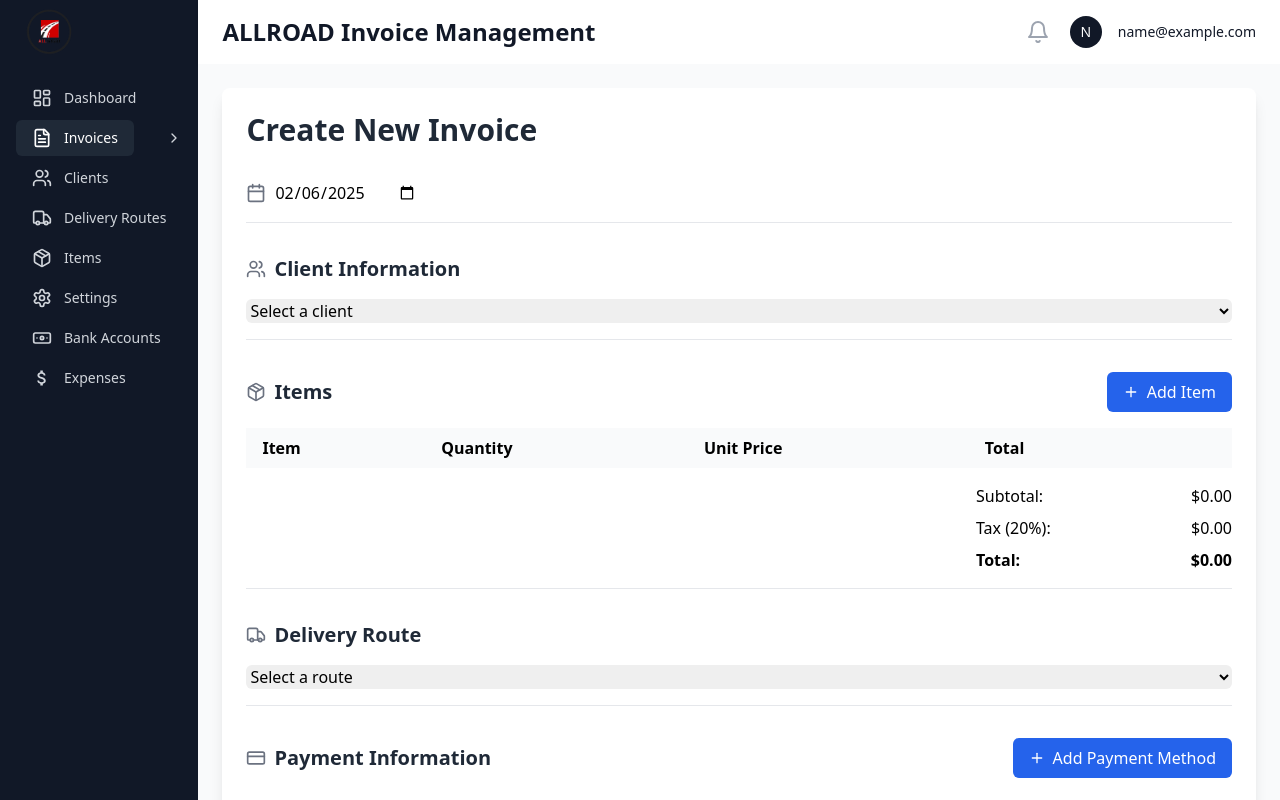
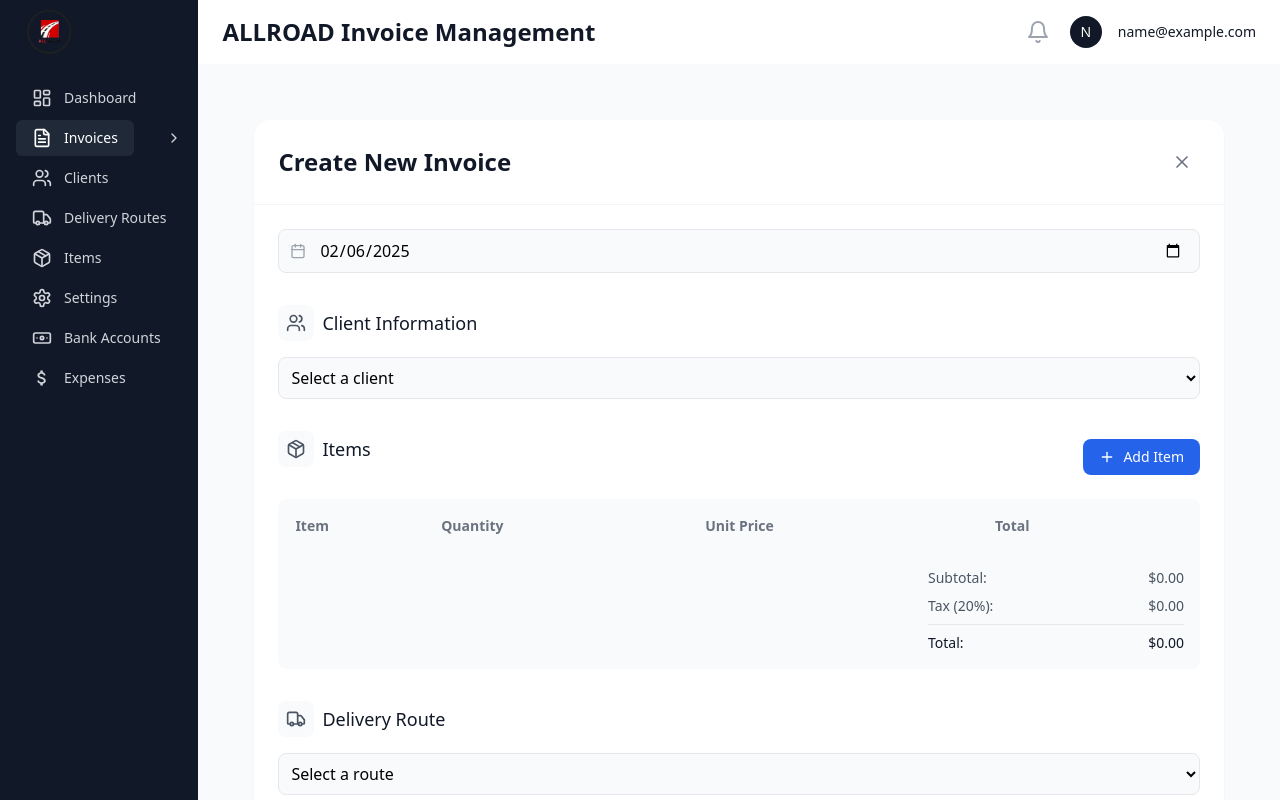
Before and after one commit to BohBOhTN/AllRoad_Invoice, a React (Vite) app in the folder frontend/: page /invoices/create in a window 1280 px wide. Shown: the top 800 px of the page. Built offline with nearby package versions, Linux system fonts and the light colour scheme; sample sign-in values are in the browser's storage.

Commit message:
Integrate updated UI components and routes

```diff
--- a/frontend/src/components/InvoiceForm.tsx
+++ b/frontend/src/components/InvoiceForm.tsx
@@ -1,28 +1,36 @@
 import React, { useState } from 'react';
-import { Calendar, Truck, Users, Package, CreditCard, Plus, Trash2 } from 'lucide-react';
+import { Calendar, Truck, Users, Package, CreditCard, Plus, Trash2, X } from 'lucide-react';
 import type { Invoice, InvoiceItem, Client, Item, DeliveryRoute, Payment } from '../types';
 import InvoicePreview from './InvoicePreview';
 
-// Mock data for demonstration
-const MOCK_CLIENTS: Client[] = [
+// Mock data (unchanged)
+const MOCK_CLIENTS = [
   { id: '1', name: 'Acme Corp', email: 'contact@acme.com', address: '123 Business St', phone: '555-0123' },
 ];
 
-const MOCK_ITEMS: Item[] = [
+const MOCK_ITEMS = [
   { id: '1', name: 'Product A', price: 100, description: 'High quality product' },
   { id: '2', name: 'Service B', price: 200, description: 'Professional service' },
 ];
 
-const MOCK_ROUTES: DeliveryRoute[] = [
+const MOCK_ROUTES = [
   { id: '1', code: 'RT001', name: 'Downtown Route' },
   { id: '2', code: 'RT002', name: 'Suburban Route' },
 ];
 
-// New: Mock bank accounts
-const MOCK_BANK_ACCOUNTS: { id: string; name: string; iban: string; bic: string }[] = [
+const MOCK_BANK_ACCOUNTS = [
   { id: 'bank1', name: 'Bank One', iban: 'FR76 1234 5678 9012 3456 7890 123', bic: 'BANKFRPP' },
   { id: 'bank2', name: 'Bank Two', iban: 'FR76 0987 6543 2109 8765 4321 098', bic: 'BKTKFRPP' },
 ];
+
+const SectionHeader = ({ icon: Icon, title }: { icon: any; title: string }) => (
+  <div className="flex items-center space-x-2 mb-4">
+    <div className="p-2 bg-gray-50 rounded-lg">
+      <Icon className="w-5 h-5 text-gray-600" />
+    </div>
+    <h2 className="text-lg font-medium text-gray-900">{title}</h2>
+  </div>
+);
 
 function InvoiceForm() {
   const [invoice, setInvoice] = useState<Partial<Invoice>>({
@@ -32,6 +40,7 @@
   });
   const [showPreview, setShowPreview] = useState(false);
 
+  // All the handler functions remain unchanged
   const generateInvoiceNumber = () => {
     const date = new Date();
     const month = String(date.getMonth() + 1).padStart(2, '0');
@@ -86,14 +95,13 @@
 
   const calculateTotals = () => {
     const subtotal = invoice.items?.reduce((sum, item) => sum + item.total, 0) || 0;
-    const tax = subtotal * 0.2; // 20% VAT
+    const tax = subtotal * 0.2;
     const total = subtotal + tax;
     return { subtotal, tax, total };
   };
 
   const handleGenerateInvoice = () => {
     const { subtotal, tax, total } = calculateTotals();
-    // Update bankDetails if there is a bank_transfer payment with a selected bank account
     const bankPayment = invoice.payments?.find(p => p.method === 'bank_transfer' && (p as any).bankAccountId);
     const bankDetails = bankPayment
       ? MOCK_BANK_ACCOUNTS.find(account => account.id === (bankPayment as any).bankAccountId)
@@ -113,35 +121,38 @@
 
   return (
     <>
-      <div className="max-w-6xl mx-auto p-6 bg-white rounded-lg shadow-lg">
-        <h1 className="text-3xl font-bold text-gray-800 mb-8">Create New Invoice</h1>
+      <div className="p-8 max-w-[1400px] mx-auto bg-gray-50 min-h-screen">
+        <div className="bg-white rounded-2xl shadow-sm">
+          <div className="p-6 border-b border-gray-100">
+            <div className="flex justify-between items-center">
+              <h1 className="text-2xl font-semibold text-gray-900">Create New Invoice</h1>
+              <button className="p-2 hover:bg-gray-100 rounded-lg">
+                <X className="w-5 h-5 text-gray-500" />
+              </button>
+            </div>
+          </div>
 
-        {/* Invoice Header */}
-        <div className="grid grid-cols-2 gap-6 mb-8 border-b pb-4">
-          <div className="space-y-4">
-            {/* Removed invoice number display */}
-            <div className="flex items-center space-x-2">
-              <Calendar className="w-5 h-5 text-gray-500" />
+          <div className="p-6 space-y-8">
+            {/* Date Selection */}
+            <div className="flex items-center space-x-4">
+              <div className="relative flex-1">
+                <Calendar className="absolute left-3 top-1/2 transform -translate-y-1/2 text-gray-400 w-4 h-4" />
                 <input
                   type="date"
                   value={invoice.date}
                   onChange={(e) => setInvoice(prev => ({ ...prev, date: e.target.value }))}
-                className="form-input rounded-md border-gray-300"
+                  className="w-full pl-10 pr-4 py-2 bg-gray-50 rounded-lg border border-gray-200 focus:outline-none focus:ring-2 focus:ring-blue-500"
                 />
               </div>
             </div>
-        </div>
 
-        {/* Client Selection */}
-        <div className="mb-8 border-b pb-4">
-          <div className="flex items-center space-x-2 mb-4">
-            <Users className="w-5 h-5 text-gray-500" />
-            <h2 className="text-xl font-semibold text-gray-800">Client Information</h2>
-          </div>
+            {/* Client Section */}
+            <div>
+              <SectionHeader icon={Users} title="Client Information" />
               <select
                 value={invoice.clientId}
                 onChange={(e) => setInvoice(prev => ({ ...prev, clientId: e.target.value }))}
-            className="form-select w-full rounded-md border-gray-300"
+                className="w-full p-2 bg-gray-50 rounded-lg border border-gray-200 focus:outline-none focus:ring-2 focus:ring-blue-500"
               >
                 <option value="">Select a client</option>
                 {MOCK_CLIENTS.map(client => (
@@ -151,36 +162,33 @@
             </div>
 
             {/* Items Section */}
-        <div className="mb-8 border-b pb-4">
-          <div className="flex items-center justify-between mb-4">
-            <div className="flex items-center space-x-2">
-              <Package className="w-5 h-5 text-gray-500" />
-              <h2 className="text-xl font-semibold text-gray-800">Items</h2>
-            </div>
+            <div>
+              <div className="flex justify-between items-center mb-4">
+                <SectionHeader icon={Package} title="Items" />
                 <button
                   onClick={addInvoiceItem}
-              className="flex items-center space-x-2 px-4 py-2 bg-blue-600 text-white rounded-md hover:bg-blue-700"
+                  className="flex items-center space-x-2 px-4 py-2 bg-blue-600 text-white rounded-lg hover:bg-blue-700 text-sm"
                 >
                   <Plus className="w-4 h-4" />
                   <span>Add Item</span>
                 </button>
               </div>
 
-          <div className="overflow-x-auto">
+              <div className="bg-gray-50 rounded-lg p-4">
                 <table className="w-full">
                   <thead>
-                <tr className="bg-gray-50">
-                  <th className="px-4 py-2 text-left">Item</th>
-                  <th className="px-4 py-2 text-left">Quantity</th>
-                  <th className="px-4 py-2 text-left">Unit Price</th>
-                  <th className="px-4 py-2 text-left">Total</th>
-                  <th className="px-4 py-2"></th>
+                    <tr className="text-left text-sm text-gray-500">
+                      <th className="pb-4">Item</th>
+                      <th className="pb-4">Quantity</th>
+                      <th className="pb-4">Unit Price</th>
+                      <th className="pb-4">Total</th>
+                      <th className="pb-4 w-10"></th>
                     </tr>
                   </thead>
-              <tbody>
+                  <tbody className="divide-y divide-gray-200">
                     {invoice.items?.map(item => (
-                  <tr key={item.id} className="border-b">
-                    <td className="px-4 py-2">
+                      <tr key={item.id}>
+                        <td className="py-3 pr-4">
                           <select
                             value={item.itemId}
                             onChange={(e) => {
@@ -191,17 +199,17 @@
                                 updateInvoiceItem(item.id, {
                                   itemId: e.target.value,
                                   unitPrice: selectedItem?.price || 0,
-                              customName: selectedItem?.name // now storing the item name
+                                  customName: selectedItem?.name
                                 });
                               }
                             }}
-                        className="form-select w-full rounded-md border-gray-300"
+                            className="w-full p-2 bg-white rounded-lg border border-gray-200 focus:outline-none focus:ring-2 focus:ring-blue-500 text-sm"
                           >
                             <option value="">Select an item</option>
                             {MOCK_ITEMS.map(i => (
                               <option key={i.id} value={i.id}>{i.name}</option>
                             ))}
-                        <option value="custom">Custom Item (Enter Manually)</option>
+                            <option value="custom">Custom Item</option>
                           </select>
                           {item.itemId === 'custom' && (
                             <input
@@ -209,70 +217,67 @@
                               value={item.customName || ''}
                               onChange={(e) => updateInvoiceItem(item.id, { customName: e.target.value })}
                               placeholder="Enter custom item name"
-                          className="form-input mt-2 rounded-md border-gray-300"
+                              className="mt-2 w-full p-2 bg-white rounded-lg border border-gray-200 focus:outline-none focus:ring-2 focus:ring-blue-500 text-sm"
                             />
                           )}
                         </td>
-                    <td className="px-4 py-2">
+                        <td className="py-3 px-4">
                           <input
                             type="number"
                             min="1"
                             value={item.quantity}
                             onChange={(e) => updateInvoiceItem(item.id, { quantity: Number(e.target.value) })}
-                        className="form-input w-20 rounded-md border-gray-300"
+                            className="w-20 p-2 bg-white rounded-lg border border-gray-200 focus:outline-none focus:ring-2 focus:ring-blue-500 text-sm"
                           />
                         </td>
-                    <td className="px-4 py-2">
+                        <td className="py-3 px-4">
                           <input
                             type="number"
                             value={item.unitPrice}
                             onChange={(e) => updateInvoiceItem(item.id, { unitPrice: Number(e.target.value) })}
-                        className="form-input w-32 rounded-md border-gray-300"
+                            className="w-32 p-2 bg-white rounded-lg border border-gray-200 focus:outline-none focus:ring-2 focus:ring-blue-500 text-sm"
                           />
                         </td>
-                    <td className="px-4 py-2">${item.total.toFixed(2)}</td>
-                    <td className="px-4 py-2">
+                        <td className="py-3 px-4 text-gray-900">${item.total.toFixed(2)}</td>
+                        <td className="py-3 pl-4">
                           <button
                             onClick={() => removeInvoiceItem(item.id)}
-                        className="text-red-600 hover:text-red-800"
+                            className="p-1 hover:bg-gray-200 rounded-lg"
                           >
-                        <Trash2 className="w-4 h-4" />
+                            <Trash2 className="w-4 h-4 text-red-500" />
                           </button>
                         </td>
                       </tr>
                     ))}
                   </tbody>
                 </table>
-          </div>
 
                 <div className="mt-4 flex justify-end">
-            <div className="w-64 space-y-2">
-              <div className="flex justify-between">
+                  <div className="w-64 space-y-2 text-sm">
+                    <div className="flex justify-between text-gray-600">
                       <span>Subtotal:</span>
                       <span>${subtotal.toFixed(2)}</span>
                     </div>
-              <div className="flex justify-between">
+                    <div className="flex justify-between text-gray-600">
                       <span>Tax (20%):</span>
                       <span>${tax.toFixed(2)}</span>
                     </div>
-              <div className="flex justify-between font-bold">
+                    <div className="flex justify-between font-medium text-gray-900 pt-2 border-t">
                       <span>Total:</span>
                       <span>${total.toFixed(2)}</span>
                     </div>
                   </div>
                 </div>
               </div>
+            </div>
 
             {/* Delivery Route */}
-        <div className="mb-8 border-b pb-4">
-          <div className="flex items-center space-x-2 mb-4">
-            <Truck className="w-5 h-5 text-gray-500" />
-            <h2 className="text-xl font-semibold text-gray-800">Delivery Route</h2>
-          </div>
+            <div>
+              <SectionHeader icon={Truck} title="Delivery Route" />
               <select
                 value={invoice.deliveryRouteId}
                 onChange={(e) => setInvoice(prev => ({ ...prev, deliveryRouteId: e.target.value }))}
-            className="form-select w-full rounded-md border-gray-300"
+                className="w-full p-2 bg-gray-50 rounded-lg border border-gray-200 focus:outline-none focus:ring-2 focus:ring-blue-500"
               >
                 <option value="">Select a route</option>
                 {MOCK_ROUTES.map(route => (
@@ -282,23 +287,21 @@
             </div>
 
             {/* Payment Section */}
-        <div className="mb-8 border-b pb-4">
-          <div className="flex items-center justify-between mb-4">
-            <div className="flex items-center space-x-2">
-              <CreditCard className="w-5 h-5 text-gray-500" />
-              <h2 className="text-xl font-semibold text-gray-800">Payment Information</h2>
-            </div>
+            <div>
+              <div className="flex justify-between items-center mb-4">
+                <SectionHeader icon={CreditCard} title="Payment Information" />
                 <button
                   onClick={addPayment}
-              className="flex items-center space-x-2 px-4 py-2 bg-blue-600 text-white rounded-md hover:bg-blue-700"
+                  className="flex items-center space-x-2 px-4 py-2 bg-blue-600 text-white rounded-lg hover:bg-blue-700 text-sm"
                 >
                   <Plus className="w-4 h-4" />
-              <span>Add Payment Method</span>
+                  <span>Add Payment</span>
                 </button>
               </div>
 
+              <div className="space-y-4">
                 {invoice.payments?.map((payment, index) => (
-            <div key={index} className="mb-4">
+                  <div key={index} className="bg-gray-50 rounded-lg p-4">
                     <div className="grid grid-cols-3 gap-4">
                       <select
                         value={payment.method}
@@ -307,7 +310,7 @@
                           newPayments[index] = { ...payment, method: e.target.value as Payment['method'] };
                           setInvoice(prev => ({ ...prev, payments: newPayments }));
                         }}
-                  className="form-select rounded-md border-gray-300"
+                        className="p-2 bg-white rounded-lg border border-gray-200 focus:outline-none focus:ring-2 focus:ring-blue-500 text-sm"
                       >
                         <option value="bank_transfer">Bank Transfer</option>
                         <option value="credit_card">Credit Card</option>
@@ -322,7 +325,7 @@
                           setInvoice(prev => ({ ...prev, payments: newPayments }));
                         }}
                         placeholder="Amount"
-                  className="form-input rounded-md border-gray-300"
+                        className="p-2 bg-white rounded-lg border border-gray-200 focus:outline-none focus:ring-2 focus:ring-blue-500 text-sm"
                       />
                       <input
                         type="date"
@@ -332,10 +335,9 @@
                           newPayments[index] = { ...payment, dueDate: e.target.value };
                           setInvoice(prev => ({ ...prev, payments: newPayments }));
                         }}
-                  className="form-input rounded-md border-gray-300"
+                        className="p-2 bg-white rounded-lg border border-gray-200 focus:outline-none focus:ring-2 focus:ring-blue-500 text-sm"
                       />
                     </div>
-              {/* Render bank account dropdown if payment method is bank_transfer */}
                     {payment.method === 'bank_transfer' && (
                       <select
                         value={(payment as any).bankAccountId || ''}
@@ -344,7 +346,7 @@
                           newPayments[index] = { ...payment, bankAccountId: e.target.value };
                           setInvoice(prev => ({ ...prev, payments: newPayments }));
                         }}
-                  className="form-select rounded-md border-gray-300 mt-2"
+                        className="mt-2 w-full p-2 bg-white rounded-lg border border-gray-200 focus:outline-none focus:ring-2 focus:ring-blue-500 text-sm"
                       >
                         <option value="">Select bank account</option>
                         {MOCK_BANK_ACCOUNTS.map(account => (
@@ -357,18 +359,23 @@
                   </div>
                 ))}
               </div>
+            </div>
+          </div>
 
           {/* Form Actions */}
+          <div className="p-6 border-t border-gray-100 bg-gray-50 rounded-b-2xl">
             <div className="flex justify-end space-x-4">
-          <button className="px-6 py-2 border border-gray-300 rounded-md hover:bg-gray-50">
+              <button className="px-6 py-2 border border-gray-300 rounded-lg hover:bg-gray-100 text-sm font-medium">
                 Save Draft
               </button>
               <button
                 onClick={handleGenerateInvoice}
-            className="px-6 py-2 bg-blue-600 text-white rounded-md hover:bg-blue-700"
+                className="px-6 py-2 bg-blue-600 text-white rounded-lg hover:bg-blue-700 text-sm font-medium"
               >
                 Generate Invoice
               </button>
+            </div>
+          </div>
         </div>
       </div>
 
```
Lines whose indentation alone changed are shown as unchanged.
